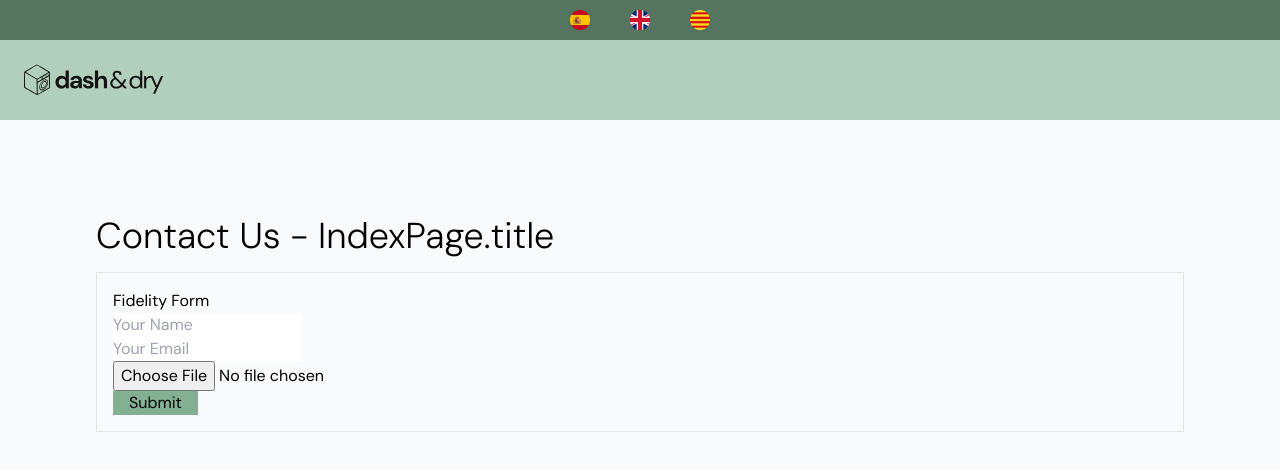
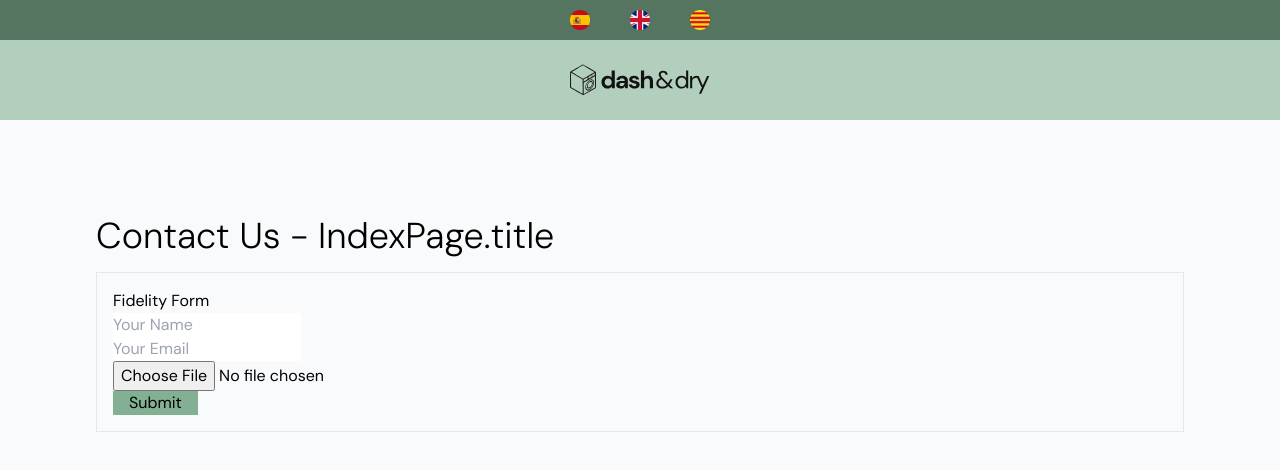
Before and after one commit to dzc1/dd-test, a Next.js app: page /en/contact in a window 1280 px wide. Shown: the top 470 px of the page. Built offline with nearby package versions, Linux system fonts and the light colour scheme.

Commit message:
update - increase in height of workpage for project images and increase hover-text

```diff
--- a/src/components/Header.jsx
+++ b/src/components/Header.jsx
@@ -90,7 +90,7 @@
       </div>
       <div className="header-outer-container">
         <div className="flex justify-center items-center py-4">
-          <div className="w-full">
+          <div className="w-full flex justify-center">
             <div className="header-inner-container">
               <div className="header-logo-container">
                 <Link href="/">
```
